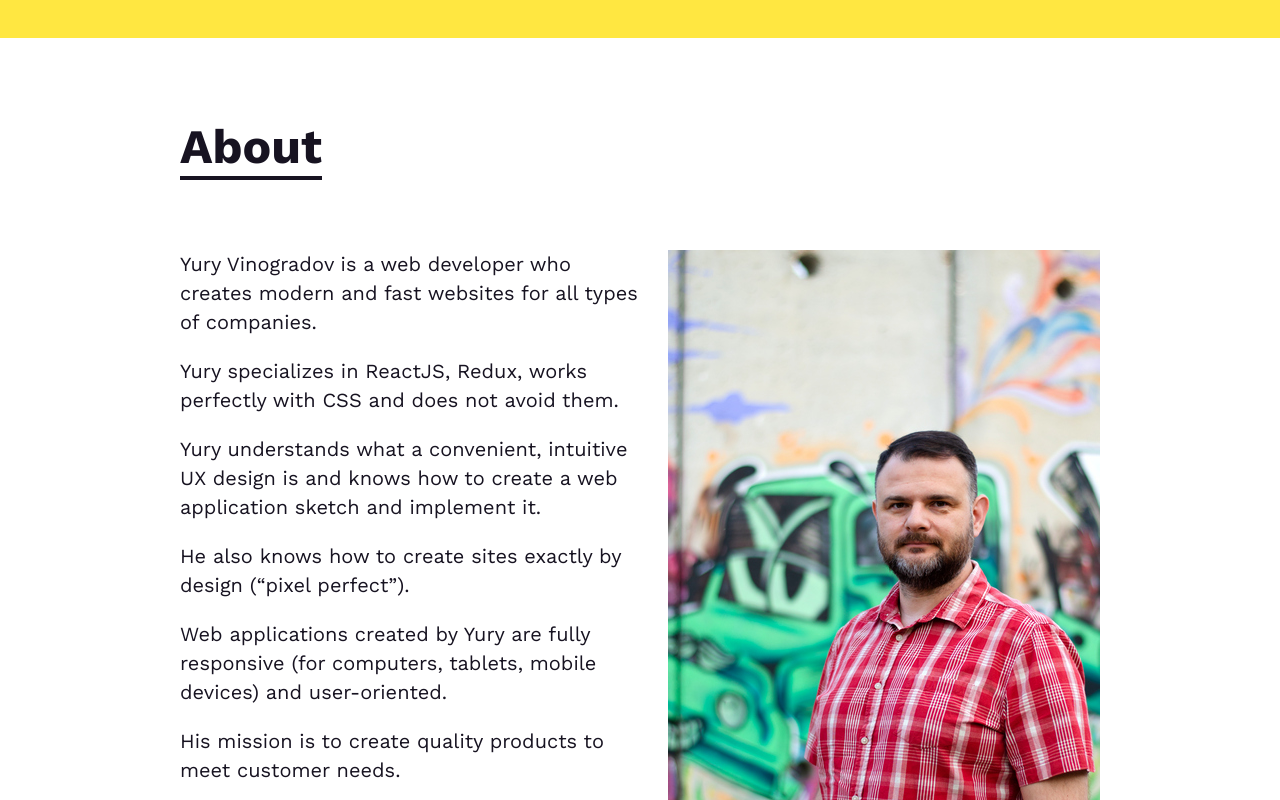
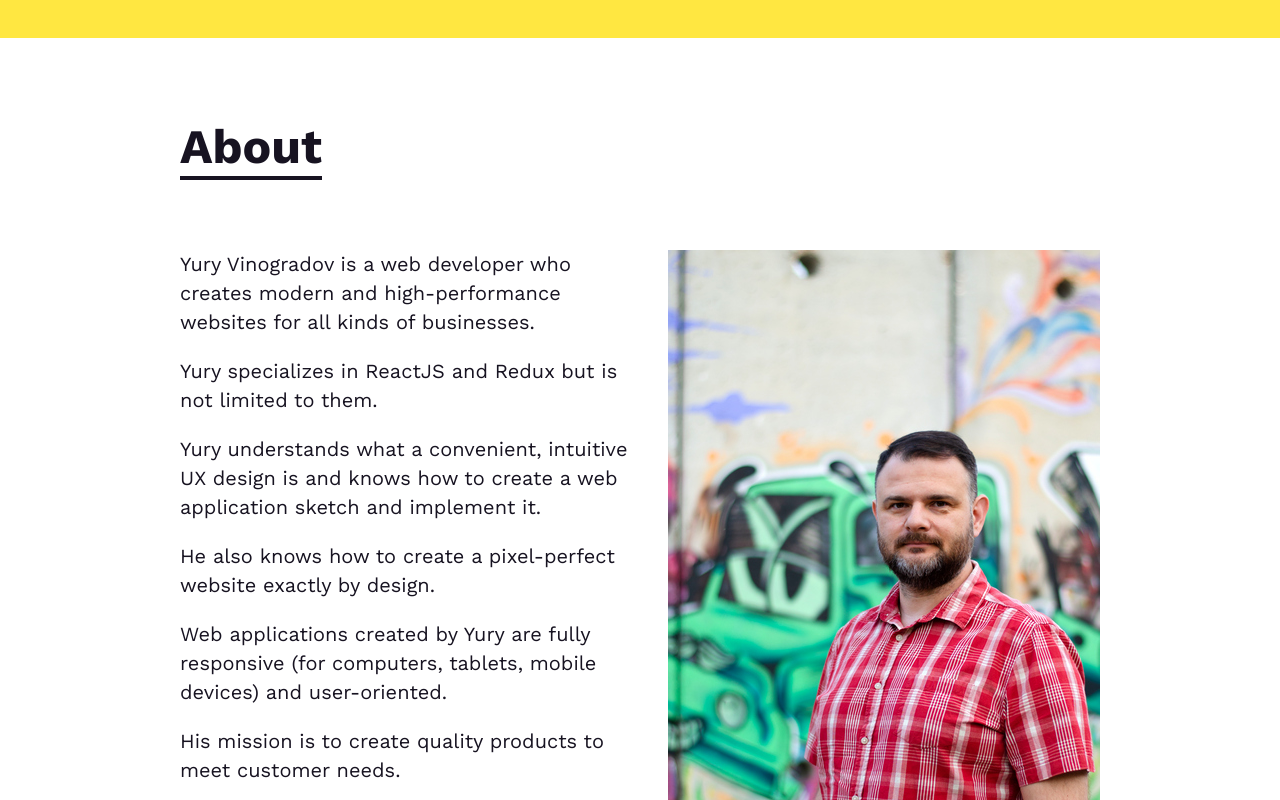
Before and after one commit to yuvinogradov/yuryvinogradovcom, a plain HTML site: page index.html in a window 1280 px wide. Shown: the part 634-1434 px from the top of the page. Drawn offline with nearby package versions, Linux system fonts and the light colour scheme.

Commit message:
update: CV

```diff
--- a/index.html
+++ b/index.html
@@ -64,13 +64,12 @@
                     <div class="section-about__content-wrap">
                         <div class="section-about__text">
                             <div class="section-about__text-text">
-                                <p>Yury Vinogradov is a web developer who creates modern and fast websites for all types
-                                    of companies.</p>
-                                <p>Yury specializes in ReactJS, Redux, works perfectly with CSS and does not avoid them.
-                                </p>
+                                <p>Yury Vinogradov is a web developer who creates modern and high-performance websites
+                                    for all kinds of businesses.</p>
+                                <p>Yury specializes in ReactJS and Redux but is not limited to them.</p>
                                 <p>Yury understands what a convenient, intuitive UX design is and knows how to create a
                                     web application sketch and implement it.</p>
-                                <p>He also knows how to create sites exactly by design (“pixel perfect”).</p>
+                                <p>He also knows how to create a pixel-perfect website exactly by design.</p>
                                 <p>Web applications created by Yury are fully responsive (for computers, tablets, mobile
                                     devices) and user-oriented.</p>
                                 <p>His mission is to create quality products to meet customer needs.</p>
```
Also changed, not shown: 1 other file.
